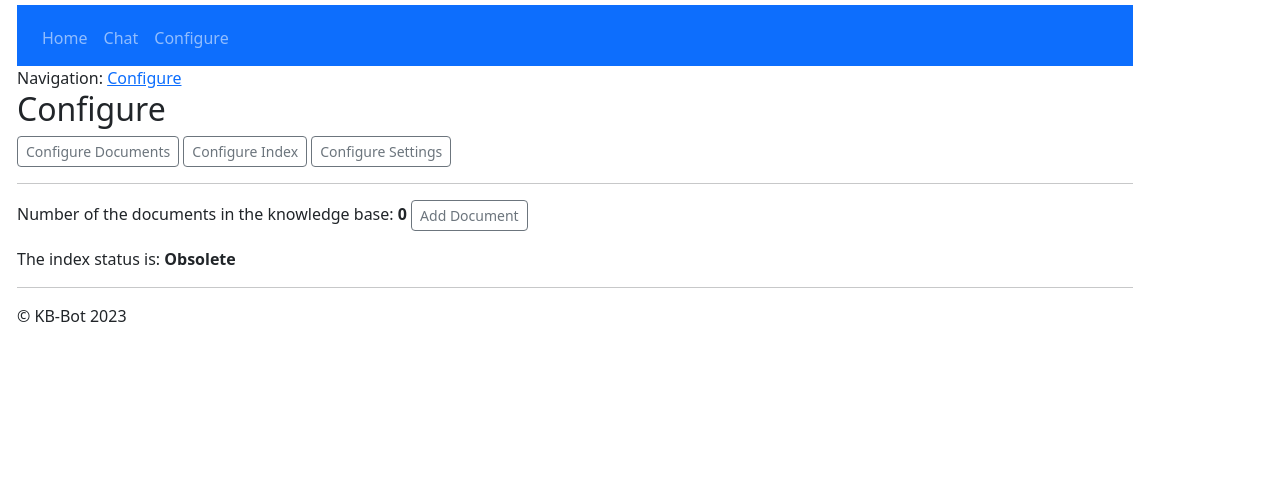
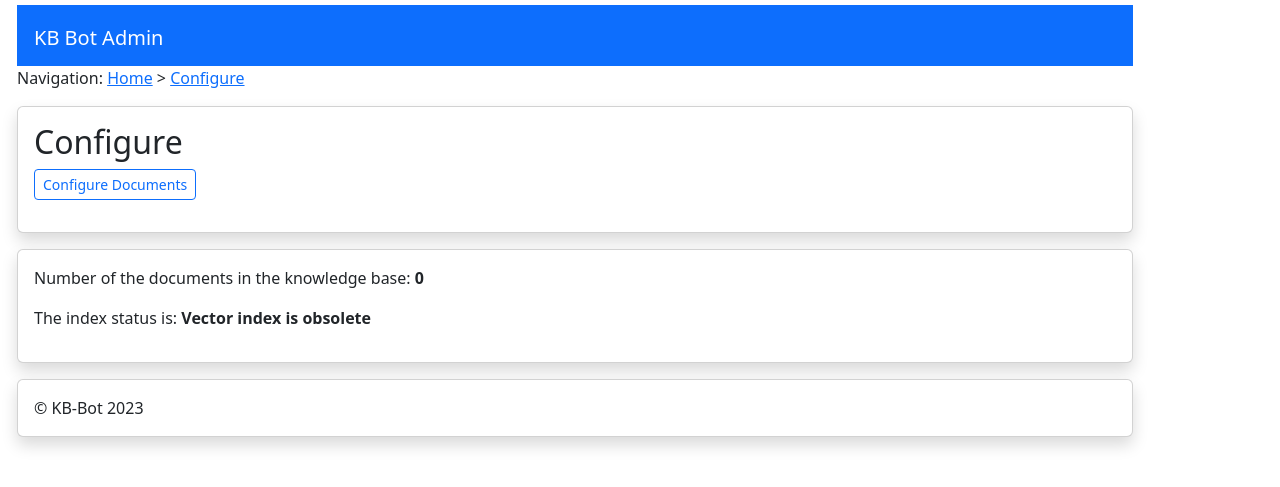
Before and after one commit to gorcsev71/kbbot-admin, a Django app: page /config/ in a window 1280 px wide. Shown: the top 487 px of the page. Run offline with Django 4.2, Linux system fonts and the light colour scheme; data comes from the database, SQL or seed files in the repository; data that the repository does not hold is empty; some libraries are stand-ins or nearby versions.

Commit message:
Add and Delete updates index

```diff
--- a/kbbotapp/templates/kbbotapp/config_document_detail.html
+++ b/kbbotapp/templates/kbbotapp/config_document_detail.html
@@ -3,6 +3,7 @@
 Document
 {% endblock %}
 {% block crumb %}
+    <a href="{% url 'kbbotapp:home' %}">Home</a> >
     <a href="{% url 'kbbotapp:config_home' %}">Configure</a> >
     <a href="{% url 'kbbotapp:config_document_list' %}">Documents</a> >
     <a href="{% url 'kbbotapp:config_document_detail' pk=document.pk%}">View Document</a>
@@ -11,7 +12,7 @@
     Document
 {% endblock %}
 {% block actions %}
-    <a class="btn btn-sm btn-outline-secondary" href="{% url 'kbbotapp:config_document_delete' pk=document.pk %}">
+    <a class="btn btn-sm btn-outline-primary" href="{% url 'kbbotapp:config_document_delete' pk=document.pk %}">
         Delete Document
     </a>
 {% endblock %}
--- a/kbbotapp/templates/kbbotapp/config_document_list.html
+++ b/kbbotapp/templates/kbbotapp/config_document_list.html
@@ -3,6 +3,7 @@
 Documents
 {% endblock %}
 {% block crumb %}
+    <a href="{% url 'kbbotapp:home' %}">Home</a> >
     <a href="{% url 'kbbotapp:config_home' %}">Configure</a> >
     <a href="{% url 'kbbotapp:config_document_list' %}">Documents</a>
 {% endblock %}
@@ -10,7 +11,7 @@
     Documents
 {% endblock %}
 {% block actions %}
-    <a class="btn btn-sm btn-outline-secondary" href="{% url 'kbbotapp:config_document_add' %}">Add New Document</a>
+    <a class="btn btn-sm btn-outline-primary" href="{% url 'kbbotapp:config_document_add' %}">Add New Document</a>
     {% if documents_count > 0 %}
         <a class="btn btn-sm btn-outline-secondary" href="{% url 'kbbotapp:config_document_upload'%}" onclick="showSpinner()">Upload Pages to Container</a>
     {% endif %}
@@ -30,12 +31,11 @@
             {{ document.pages.count }} pages
         </div>
         <div class="col-1">
-            <a href="{% url 'kbbotapp:config_document_delete' pk=document.pk %}" class="btn btn-sm btn-outline-secondary">Delete</a>
+            <a href="{% url 'kbbotapp:config_document_delete' pk=document.pk %}" class="btn btn-sm btn-outline-primary">Delete</a>
         </div>
     </div>
     <!-- If object_list is empty  -->
     {% empty %}
     <li>No objects yet.</li>
     {% endfor %}
-</ul>
 {% endblock %}
--- a/kbbotapp/templates/kbbotapp/config_home.html
+++ b/kbbotapp/templates/kbbotapp/config_home.html
@@ -3,20 +3,22 @@
 Configure
 {% endblock %}
 {% block crumb %}
+    <a href="{% url 'kbbotapp:home' %}">Home</a> >
     <a href="{% url 'kbbotapp:config_home' %}" class="crumb-item">Configure</a>
 {% endblock %}
 {% block page_title %}
     Configure
 {% endblock %}
 {% block actions %}
-    <a class="btn btn-sm btn-outline-secondary" href="{% url 'kbbotapp:config_document_list' %}">Configure Documents</a>
-    <a class="btn btn-sm btn-outline-secondary" href="{% url 'kbbotapp:config_index_home' %}">Configure Index</a>
-    <a class="btn btn-sm btn-outline-secondary" href="{% url 'kbbotapp:config_settings_home' %}">Configure Settings</a>
+    <a class="btn btn-sm btn-outline-primary" href="{% url 'kbbotapp:config_document_list' %}">Configure Documents</a>
+    {% if documents_count > 0%}
+        <a class="btn btn-sm btn-outline-secondary" href="{% url 'kbbotapp:config_index_home' %}">Configure Index</a>
+        <a class="btn btn-sm btn-outline-secondary" href="{% url 'kbbotapp:config_settings_home' %}">Configure Settings</a>
+    {% endif %}
 {% endblock %}
 {% block content %}
 <p>
     Number of the documents in the knowledge base: <strong>{{documents_count}}</strong>
-    <a class="btn btn-sm btn-outline-secondary" href="{% url 'kbbotapp:config_document_add' %}">Add Document</a>
 </p>
 <p>
     The index status is: <strong>{{index_status_text}}</strong>
--- a/kbbotapp/templates/kbbotapp/config_index_home.html
+++ b/kbbotapp/templates/kbbotapp/config_index_home.html
@@ -3,6 +3,7 @@
 Index
 {% endblock %}
 {% block crumb %}
+    <a href="{% url 'kbbotapp:home' %}">Home</a> >
     <a href="{% url 'kbbotapp:config_home' %}" class="crumb-item">Configure</a> >
     <a href="{% url 'kbbotapp:config_index_home' %}" class="crumb-item">Index</a>
 {% endblock %}
@@ -10,7 +11,7 @@
     Index
 {% endblock %}
 {% block actions %}
-    <a class="btn btn-sm btn-outline-secondary" href="{% url 'kbbotapp:config_index_create' %}" onclick="showSpinner()">Create Index on Azure</a>
+    <a class="btn btn-sm btn-outline-primary" href="{% url 'kbbotapp:config_index_create' %}" onclick="showSpinner()">Create Index on Azure</a>
     <a class="btn btn-sm btn-outline-secondary" href="{% url 'kbbotapp:config_index_refresh' %}" onclick="showSpinner()">Create Index JSON</a>
     <a class="btn btn-sm btn-outline-secondary" href="{% url 'kbbotapp:config_index_upload' %}" onclick="showSpinner()">Upload Index JSON</a>
 {% endblock %}
@@ -18,7 +19,6 @@
 <div id="spinner" class="spinner-border" style="display: none;">faszom</div>
 <p>
     Number of the documents in the knowledge base: <strong>{{documents_count}}</strong>
-    <a class="btn btn-sm btn-outline-secondary" href="{% url 'kbbotapp:config_document_list' %}">Configure Documents</a>
 </p>
 <p>
     The index status is: <strong>{{index_status_text}}</strong>
--- a/kbbotapp/templates/kbbotapp/config_settings_home.html
+++ b/kbbotapp/templates/kbbotapp/config_settings_home.html
@@ -4,6 +4,7 @@
 Settings
 {% endblock %}
 {% block crumb %}
+    <a href="{% url 'kbbotapp:home' %}">Home</a> >
     <a href="{% url 'kbbotapp:config_home' %}">Configure</a> >
     <a href="{% url 'kbbotapp:config_settings_home' %}">Settings</a>
 {% endblock %}
@@ -11,7 +12,7 @@
     Settings
 {% endblock %}
 {% block actions %}
-    <a class="btn btn-sm btn-outline-secondary" href="{% url 'kbbotapp:config_settings_update' pk=settings.pk %}">Edit Settings</a>
+    <a class="btn btn-sm btn-outline-primary" href="{% url 'kbbotapp:config_settings_update' pk=settings.pk %}">Edit Settings</a>
     <a class="btn btn-sm btn-outline-secondary" href="{% url 'kbbotapp:config_settings_reset' pk=settings.pk %}">Reset to Default</a>
 {% endblock %}
 {% block content %}
--- a/kbbotapp/templates/kbbotapp/config_settings_update.html
+++ b/kbbotapp/templates/kbbotapp/config_settings_update.html
@@ -4,6 +4,7 @@
 Settings
 {% endblock %}
 {% block crumb %}
+    <a href="{% url 'kbbotapp:home' %}">Home</a> >
     <a href="{% url 'kbbotapp:config_home' %}">Configure</a> >
     <a href="{% url 'kbbotapp:config_settings_home' %}">Settings</a> >
     <a href="{% url 'kbbotapp:config_settings_update' pk=setting_pk %}">Edit Settings</a>
--- a/kbbotapp/templates/kbbotapp/home.html
+++ b/kbbotapp/templates/kbbotapp/home.html
@@ -10,5 +10,8 @@
     Home
 {% endblock %}
 {% block content %}
-<p>Hello</p>
+<h5>Hello There,</h5>
+<p>You can either
+<a href="{% url 'kbbotapp:chat' %}" class="btn btn-sm btn-outline-primary">Chat</a> with me, or
+<a href="{% url 'kbbotapp:config_home' %}" class="btn btn-sm btn-outline-primary">Configure</a> my knowledge base.
 {% endblock %}
--- a/kbbotapp/templates/kbbotapp/layout.html
+++ b/kbbotapp/templates/kbbotapp/layout.html
@@ -24,7 +24,9 @@
     <!--link rel="stylesheet" type="text/css" href="{% static 'kbbotapp/site.css' %}"/-->
     <script>
         function showSpinner() {
-            document.getElementById("spinner").style.display = "block";
+            document.getElementById("spinner").style.display = "inline-block";
+            document.getElementById("spinner-text").style.display = "inline-block";
+            document.getElementById("spinner-button").style.display = "inline-block";
         }
     </script>
 </head>
@@ -32,38 +34,45 @@
     <div class="container">
         <nav class="navbar navbar-expand-sm bg-primary navbar-dark">
             <div class="container-fluid">
-                <ul class="navbar-nav">
+                <a class="navbar-brand" href="{% url 'kbbotapp:home' %}">KB Bot Admin</a>
+<!--                 <ul class="navbar-nav">
                     <li class="nav-item">
                         <a class="nav-link" href="{% url 'kbbotapp:home' %}">Home</a>
                     </li>
-                    <li class="nav-item">
-                        <a class="nav-link" href="{% url 'kbbotapp:chat' %}">Chat</a>
-                    </li>
-                    <li class="nav-item">
-                        <a class="nav-link" href="{% url 'kbbotapp:config_home' %}">Configure</a>
-                    </li>
                 </ul>
-            </div>
+ -->            </div>
         </nav>
         <div class="crumb">
             Navigation: {% block crumb%}{% endblock %}
         </div>
-        <div class="h2">
-            <p class="h2">{% block page_title %}{% endblock %}</p>
-        </div>
-        <div>
-            {% block actions %}{% endblock %}
-        </div>
         <p></p>
         {% bootstrap_messages %}
         <p></p>
-        <div id="spinner" class="spinner-border" style="display: none;"></div>
-        <hr>
-        {% block content %}
-        {% endblock %}
-        <hr/>
+        <div class="card shadow">
+            <div class="card-body">
+                <h2>{% block page_title %}{% endblock %}</h2>
+                <div>
+                    {% block actions %}{% endblock %}
+                </div>
+                <p></p>
+                <span id="spinner" class="spinner-border  text-warning" style="display: none;"></span>
+                <span id="spinner-text" class="text-warning" style="display:none"> Working, please wait ...</span>
+            </div>
+        </div>
+        <p></p>
+        <div class="card shadow">
+            <div class="card-body">
+                {% block content %}
+                {% endblock %}
+            </div>
+        </div>
+        <p></p>
         <footer>
-            <p>&copy; KB-Bot 2023</p>
+            <div class="card shadow">
+                <div class="card-body">
+                    &copy; KB-Bot 2023
+                </div>
+            </div>
         </footer>
 </div>
 </body>
--- a/kbbotapp/views.py
+++ b/kbbotapp/views.py
@@ -88,7 +88,7 @@
             print(f"{result['document_name']}, {result['@search.score']}")
             answer += result["content_text"] + " "
 
-        system_prompt = "You answer the question based on the below knowledge base. If the answer cannot be found in the knowledge base, write 'i could not find the answer.'. Here is your knowledge base: " + answer
+        system_prompt = "You answer the question based on the below knowledge base. If the answer cannot be found in the knowledge base, respont 'Sorry, I could not find the answer in my knowledge base.'. Here is your knowledge base: " + answer
         chat_messages = [{"role": "system", "content": system_prompt}]
         message = query
         chat_messages.append({"role": "user", "content": message},)
@@ -228,9 +228,6 @@
     index_df = pd.DataFrame(row_list)
     # print(index_df)
     index_df.to_json("index_data.json", orient="records")
-    app_settings = read_app_settings()
-    app_settings.index_status = Settings.IndexStatusChoices.UP_TO_DATE
-    app_settings.save()
 
 class IndexCreateJSON(RedirectView):
     url = "../"
@@ -425,7 +422,6 @@
         create_index_definition(app_settings)
         app_settings.index_status = Settings.IndexStatusChoices.CREATED
         app_settings.save()
-
         # datasource
         create_datasource(app_settings)
         # skillset definition
@@ -449,6 +445,9 @@
 
 """ ----- CONFIGURE / DOCUMENT / ADD ----- """
 
+def update_documents_and_index():
+    pass
+
 class DocumentAdd(CreateView):
     model = Document
     template_name = "kbbotapp/config_document_add.html"
@@ -456,14 +455,27 @@
     fields = ['name', 'sourcefile']
     success_url = reverse_lazy("kbbotapp:config_document_list")
 
-    def form_valid(self, form: BaseModelForm) -> HttpResponse:
+    def get_success_url(self) -> str:
+        document = self.object
+
+        # delete all documents from container
         app_settings = read_app_settings()
+        container_name = app_settings.azure_storage_blob_container_name
+        blob_service_client = BlobServiceClient(f"https://{app_settings.azure_storage_account_name}.blob.core.windows.net",
+                                                credential=app_settings.azure_storage_access_key)
+        container_client = blob_service_client.get_container_client(container=container_name)
+        delete_pages_from_container(blob_service_client, container_client, container_name)
+        # delete vector index data
+        delete_index(app_settings)
+        app_settings.index_status = Settings.IndexStatusChoices.UNDEFINED
+        app_settings.save()
+        # delete JSON file
+        if os.path.isfile("index_data.json"):
+            os.remove("index_data.json")
+
         # get text from PDF
-        self.object = form.save()
-        pdf = PdfReader(self.object.sourcefile)
-        # save the document to get the pk
-        # obj.save()
-        if Page.objects.filter(document=self.object).count() == 0:
+        pdf = PdfReader(document.sourcefile)
+        if Page.objects.filter(document=document).count() == 0:
             page_number = 1
             for page in pdf.pages:
                 text = page.extract_text()
@@ -473,7 +485,7 @@
                                                      model=app_settings.openai_embedding_model)
                 # Extract the embedding vector from the API response and return it.
                 embedding_vector = embeddings['data'][0]['embedding']
-                page = Page.objects.create(document=self.object,
+                page = Page.objects.create(document=document,
                                            content_vector=embedding_vector,
                                            content_text=text,
                                            no=page_number)
@@ -481,11 +493,29 @@
             app_settings.index_status = Settings.IndexStatusChoices.OBSOLETE
             app_settings.save()
 
-            # TODO: delete index_data.json
+            # upload the documents to the container
+            upload_pages_to_container(container_client)
+            # recreate the index on Azure
+            # index definition
+            create_index_definition(app_settings)
+            app_settings.index_status = Settings.IndexStatusChoices.CREATED
+            app_settings.save()
+            create_index_json()
+            # datasource
+            create_datasource(app_settings)
+            # skillset definition
+            create_skillset(app_settings)
+            # indexer definition
+            create_indexer(app_settings)
+            app_settings.index_status = Settings.IndexStatusChoices.UP_TO_DATE
+            app_settings.save()
 
-            messages.success(self.request, f"Text embeddings for {str(page_number-1)} pages were successfully created.")
-            # messages.warning(self.request, "Don't forget to refresh the index")
-        return HttpResponseRedirect(self.get_success_url())
+            # delete the file from disk
+            if os.path.isfile(self.object.sourcefile.name):
+                os.remove(self.object.sourcefile.name)
+
+            messages.success(self.request, f"Document {document} with {str(page_number-1)} pages were successfully added to the knowledge base. The vector index was updated.")
+        return super().get_success_url()
 
 """ ----- CONFIGURE / DOCUMENT / VIEW ----- """
 
@@ -507,18 +537,73 @@
     template_name = "kbbotapp/config_document_confirm_delete.html"
     context_object_name = "document"
     success_url = reverse_lazy('kbbotapp:config_document_list')
+    document = None
 
-    def form_valid(self, form):
+    def get_success_url(self) -> str:
         document = self.get_object()
-        # TODO: create the container if not available
-        # TODO: upload documents to the store
-        # TODO: let the indexer update the index
+        # delete all documents from container
         app_settings = read_app_settings()
-        app_settings.index_status = Settings.IndexStatusChoices.OBSOLETE
+        container_name = app_settings.azure_storage_blob_container_name
+        blob_service_client = BlobServiceClient(f"https://{app_settings.azure_storage_account_name}.blob.core.windows.net",
+                                                credential=app_settings.azure_storage_access_key)
+        container_client = blob_service_client.get_container_client(container=container_name)
+        delete_pages_from_container(blob_service_client, container_client, container_name)
+        # delete vector index data
+        delete_index(app_settings)
+        app_settings.index_status = Settings.IndexStatusChoices.UNDEFINED
         app_settings.save()
-        messages.success(self.request, f"The document '{document}' was deleted successfully.")
-        messages.warning(self.request, "Don't forget to re-upload the index")
-        return super(DocumentDelete,self).form_valid(form)
+        # delete JSON file
+        if os.path.isfile("index_data.json"):
+            os.remove("index_data.json")
+        # refresh vector index data
+        if Document.objects.all().count() == 0:
+            create_index_definition(app_settings)
+            app_settings.index_status = Settings.IndexStatusChoices.CREATED
+            app_settings.save()
+            messages.success(self.request, f"The document '{document}' was deleted successfully.")
+        else:
+            app_settings.index_status = Settings.IndexStatusChoices.OBSOLETE
+            app_settings.save()
+            create_index_json()
+            # upload the documents to the container
+            upload_pages_to_container(container_client)
+            # recreate the index on Azure
+            delete_index(app_settings)
+            # index definition
+            create_index_definition(app_settings)
+            app_settings.index_status = Settings.IndexStatusChoices.CREATED
+            app_settings.save()
+            create_index_json()
+            # datasource
+            create_datasource(app_settings)
+            # skillset definition
+            create_skillset(app_settings)
+            # indexer definition
+            create_indexer(app_settings)
+            app_settings.index_status = Settings.IndexStatusChoices.UP_TO_DATE
+            app_settings.save()
+            messages.success(self.request, f"The document {document} was deleted from the knowledge base successfully. The vector index was updated.")
+        return super().get_success_url()
+
+def delete_pages_from_container(blob_service_client:BlobServiceClient,
+                                container_client:ContainerClient,
+                                container_name:str):
+    # delete all files from /pages
+    blob_list = container_client.list_blobs(name_starts_with="pdf/pages/")
+    for blob in blob_list:
+        blob_name = blob.name
+        print(f"Name: {blob_name}")
+        blob_client = blob_service_client.get_blob_client(container=container_name, blob=blob_name)
+        blob_client.delete_blob(delete_snapshots="include")
+
+def upload_pages_to_container(container_client:ContainerClient):
+    documents = Document.objects.all()
+    for document in documents:
+        for page in document.pages.all():
+            data = page.content_text
+            filename = "pdf/pages/" + document.name + "_page_" + str(page.no) + ".txt"
+            blob_client = container_client.upload_blob(name=filename, data=data, overwrite=True)
+
 
 class DocumentUpload(RedirectView):
     url = "../"
@@ -531,21 +616,11 @@
                                                 credential=app_settings.azure_storage_access_key)
         container_client = blob_service_client.get_container_client(container=container_name)
 
-        # delete all files from /pages
-        blob_list = container_client.list_blobs(name_starts_with="pdf/pages/")
-        for blob in blob_list:
-            blob_name = blob.name
-            print(f"Name: {blob_name}")
-            blob_client = blob_service_client.get_blob_client(container=container_name, blob=blob_name)
-            blob_client.delete_blob(delete_snapshots="include")
+        # delete all files from /pdf/pages
+        delete_pages_from_container(blob_service_client, container_client, container_name)
 
         # uploading all pages
-        documents = Document.objects.all()
-        for document in documents:
-            for page in document.pages.all():
-                data = page.content_text
-                filename = "pdf/pages/" + document.name + "_page_" + str(page.no) + ".txt"
-                blob_client = container_client.upload_blob(name=filename, data=data, overwrite=True)
+        upload_pages_to_container(container_client)
 
         messages.success(self.request, f"Document pages were successfully uploaded.")
         return super().get_redirect_url(*args, **kwargs)
```
Also changed, not shown: kbbotapp/models.py (+4 -6 lines), kbbotapp/templates/kbbotapp/chat.html (+15 -18 lines), kbbotapp/templates/kbbotapp/config_document_add.html (+9 -4 lines), kbbotapp/templates/kbbotapp/config_document_confirm_delete.html (+9 -8 lines), todo.txt (+2 -5 lines).
